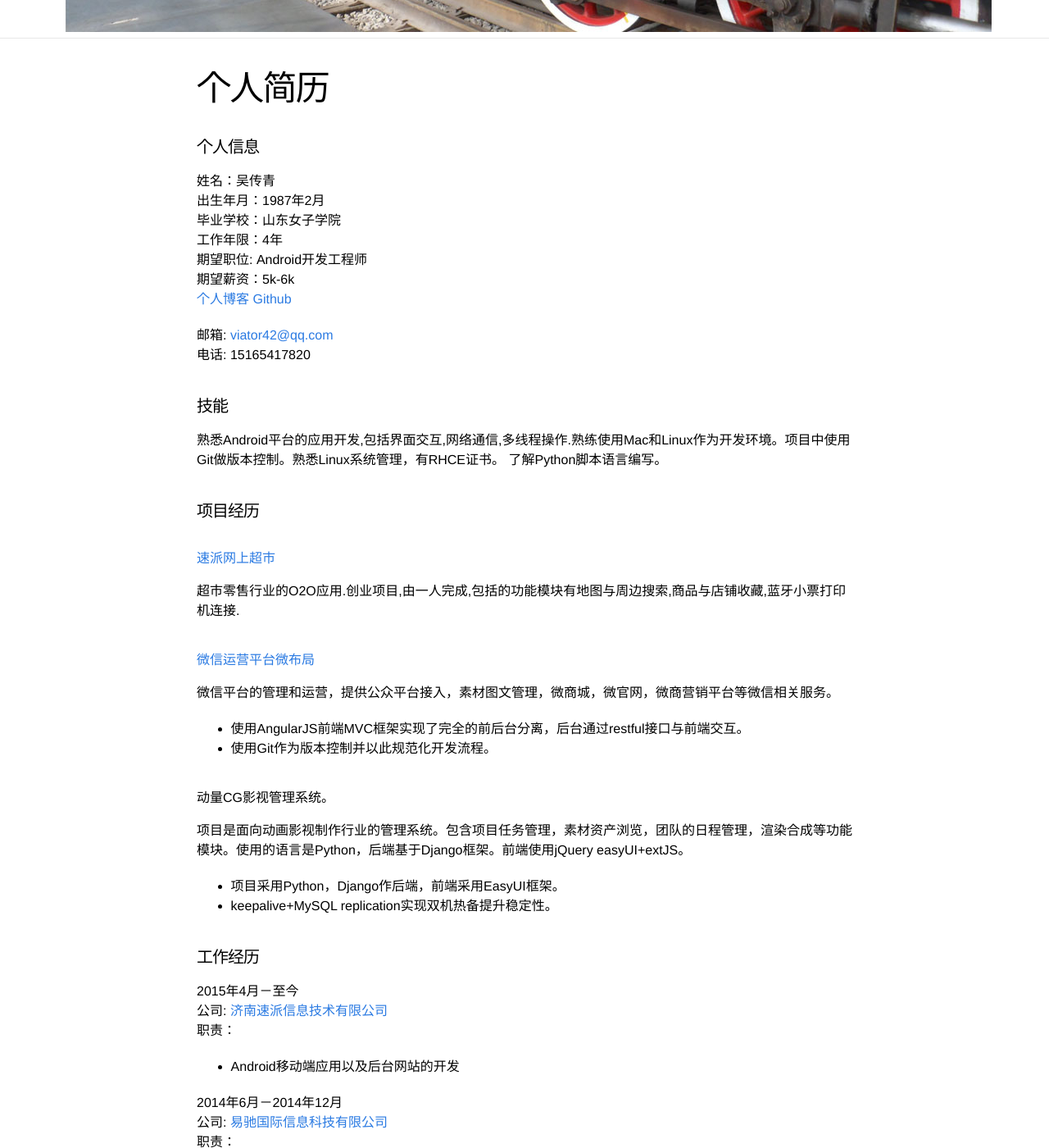
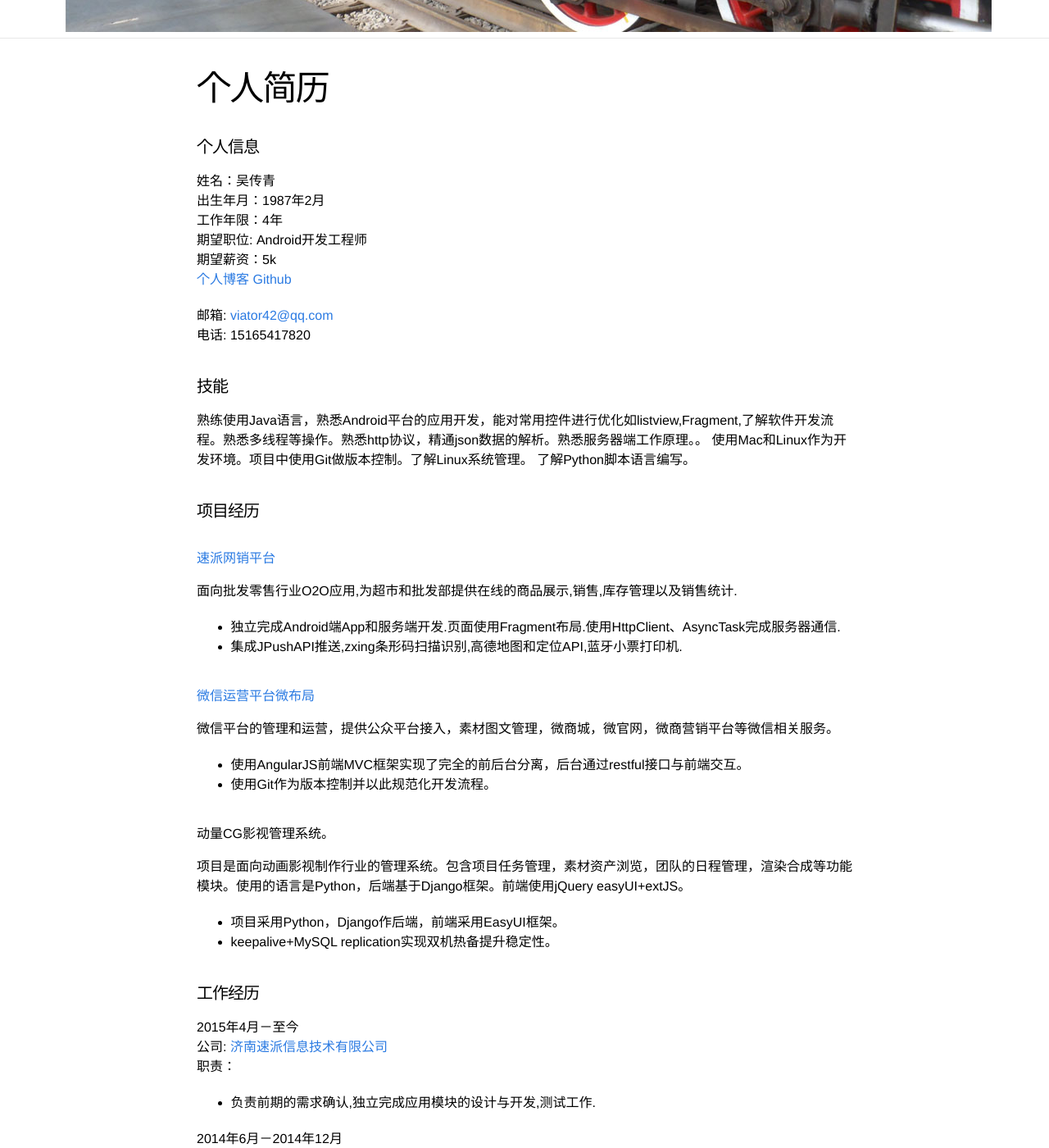
Before and after one commit to viator42/viator42.github.io, a Jekyll site: the page built from resume.md, in a window 1280 px wide and 1400 px high, scrolled down 422 px. Shown: the whole window at 82% size. Built offline with Jekyll 4.4.1, drawn with Linux system fonts in a browser that asks for light colours.

Commit message:
简历修改

```diff
--- a/resume.md
+++ b/resume.md
@@ -8,10 +8,9 @@ permalink: /resume/
 
 姓名：吴传青
 出生年月：1987年2月
-毕业学校：山东女子学院
 工作年限：4年
 期望职位: Android开发工程师
-期望薪资：5k-6k
+期望薪资：5k
 [个人博客](http://viator42.github.io/)
 [Github](https://github.com/viator42)
 
@@ -19,14 +18,17 @@ permalink: /resume/
 电话: 15165417820
 
 ####技能
-
-熟悉Android平台的应用开发,包括界面交互,网络通信,多线程操作.熟练使用Mac和Linux作为开发环境。项目中使用Git做版本控制。熟悉Linux系统管理，有RHCE证书。
+熟练使用Java语言，熟悉Android平台的应用开发，能对常用控件进行优化如listview,Fragment,了解软件开发流程。熟悉多线程等操作。熟悉http协议，精通json数据的解析。熟悉服务器端工作原理。。
+使用Mac和Linux作为开发环境。项目中使用Git做版本控制。了解Linux系统管理。
 了解Python脚本语言编写。
 
 ####项目经历
 
-#####[速派网上超市](http://www.supai.in)
-超市零售行业的O2O应用.创业项目,由一人完成,包括的功能模块有地图与周边搜索,商品与店铺收藏,蓝牙小票打印机连接.
+#####[速派网销平台](http://www.supai.in)
+面向批发零售行业O2O应用,为超市和批发部提供在线的商品展示,销售,库存管理以及销售统计.
+
+- 独立完成Android端App和服务端开发.页面使用Fragment布局.使用HttpClient、AsyncTask完成服务器通信.
+- 集成JPushAPI推送,zxing条形码扫描识别,高德地图和定位API,蓝牙小票打印机.
 
 #####[微信运营平台微布局](http://vbuju.com)
 微信平台的管理和运营，提供公众平台接入，素材图文管理，微商城，微官网，微商营销平台等微信相关服务。
@@ -47,8 +49,7 @@ permalink: /resume/
 公司: [济南速派信息技术有限公司](http://www.supai.in)
 职责：
 
-- Android移动端应用以及后台网站的开发
-
+- 负责前期的需求确认,独立完成应用模块的设计与开发,测试工作.
 
 2014年6月－2014年12月
 公司: [易驰国际信息科技有限公司](http://yichiguoji.com)
```
